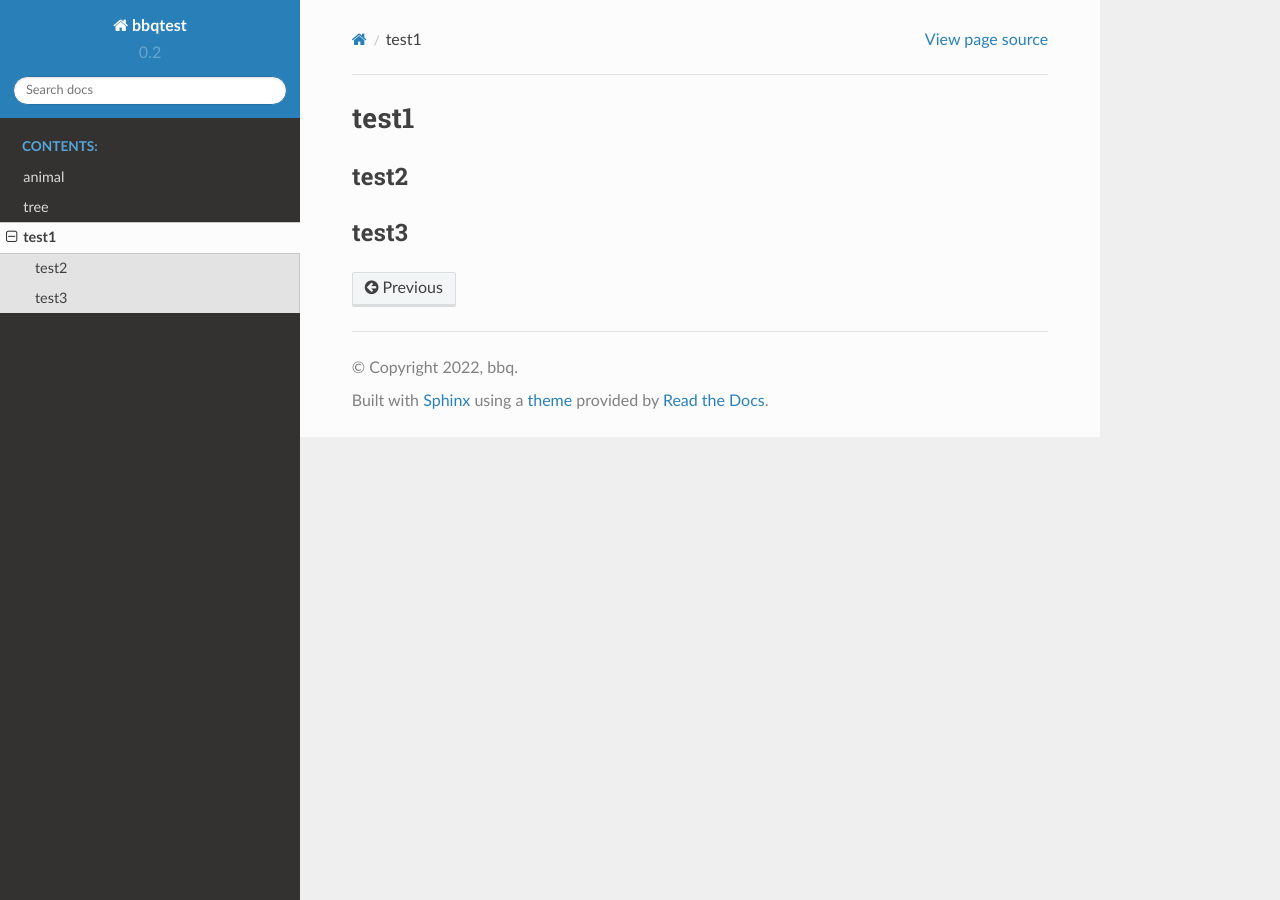
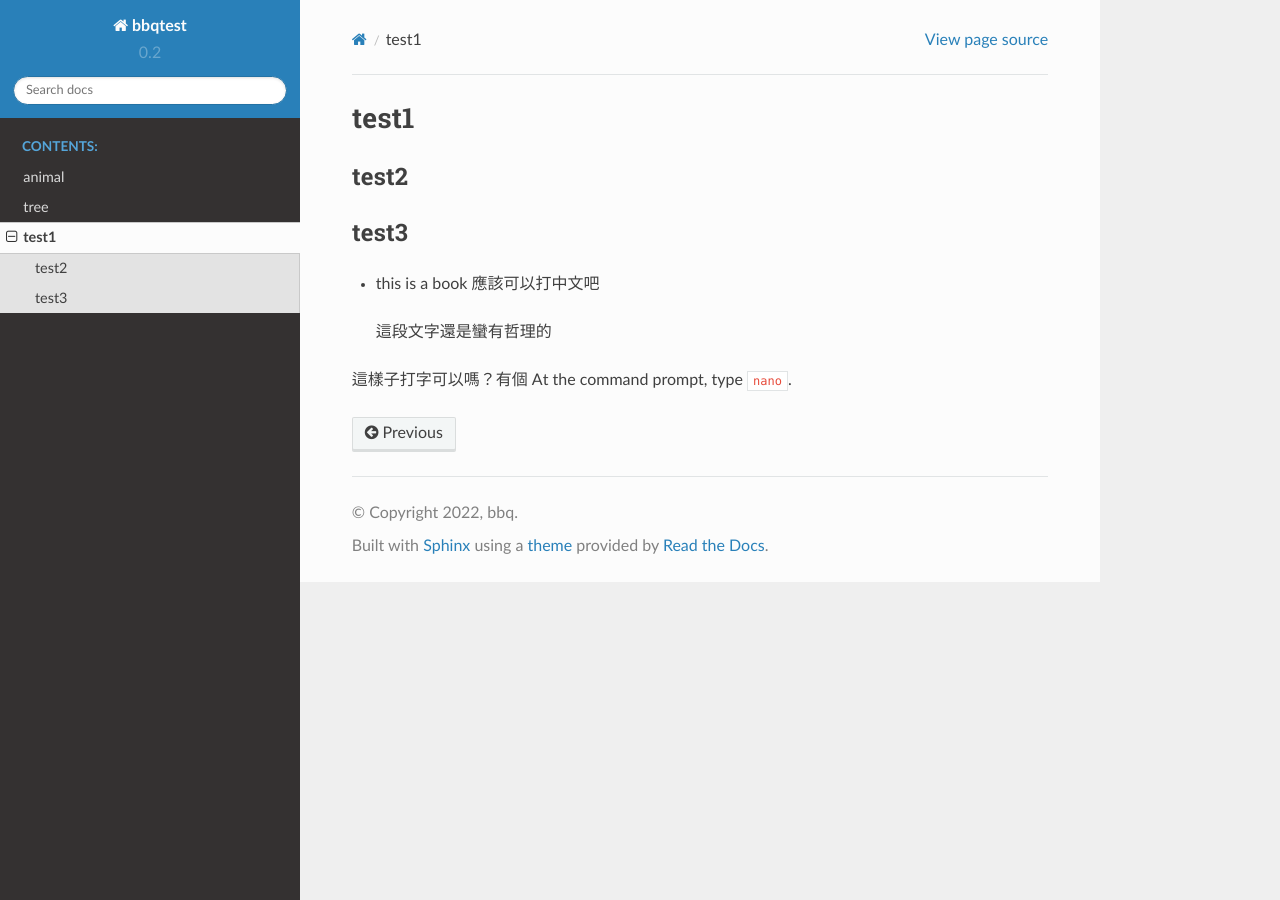
Before and after one commit to gogobarbq/bbq-mac, a Sphinx documentation site: the page built from source/dog.md, in a window 1280 px wide. Built offline with Sphinx 7.4.7 and the Read the Docs theme 2.0.0, drawn with Linux system fonts in a browser that asks for light colours.

Commit message:
try markdown

```diff
--- a/source/dog.md
+++ b/source/dog.md
@@ -1,3 +1,9 @@
 # test1
 ## test2
 ## test3
+* this is a book
+應該可以打中文吧
+
+> 這段文字還是蠻有哲理的
+
+這樣子打字可以嗎？有個 At the command prompt, type `nano`.
```
